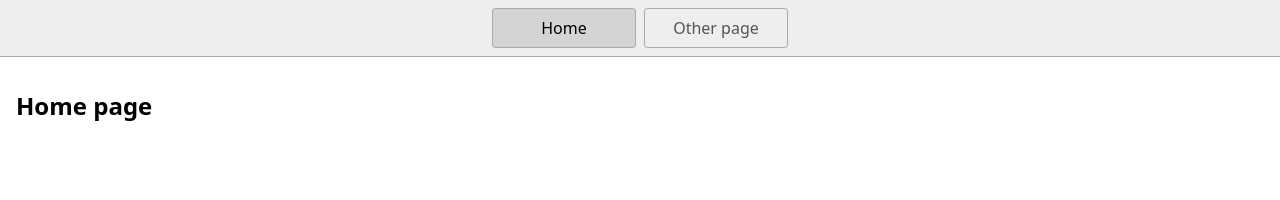
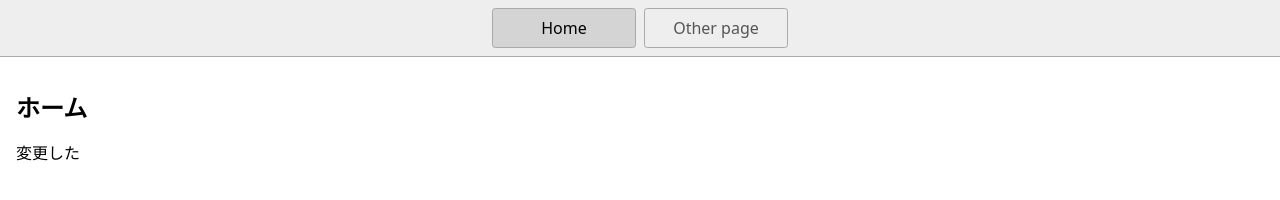
Before and after one commit to manjutabetai/stackblitz-starters-html, a website: page index.html in a window 1280 px wide. Drawn offline with Linux system fonts and the light colour scheme.

Commit message:
てすと

```diff
--- a/index.html
+++ b/index.html
@@ -17,7 +17,8 @@
       <a href="/page2.html">Other page</a>
     </nav>
     <main>
-      <h1>Home page</h1>
+      <h1>ホーム</h1>
+      <p>変更した</p>
     </main>
   </body>
 </html>
```
Also changed, not shown: 1 other file.
